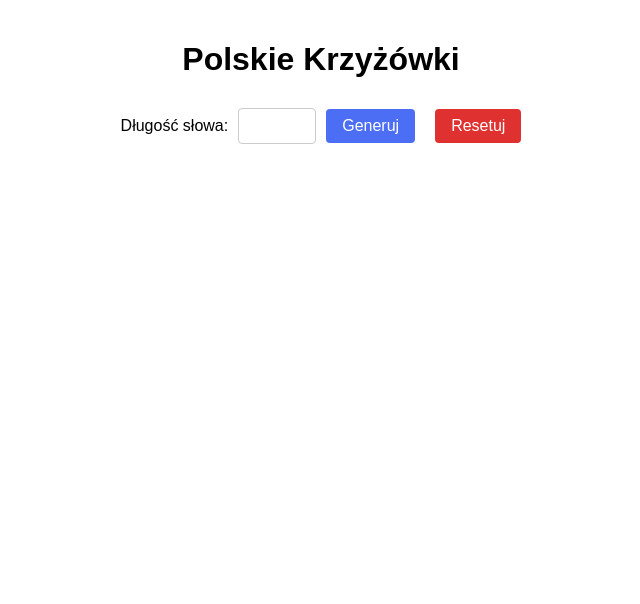
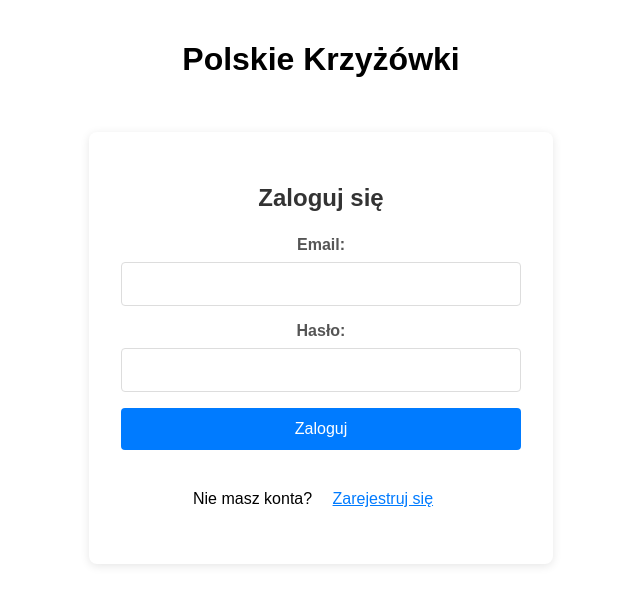
Before and after one commit to jaropis/polish_crosswords, a React (Create React App) app in the folder frontend/: page / in a window 1280 px wide. Shown: the top 604 px of the page, without its empty margins (319-959 px from the left). Built offline with nearby package versions, Linux system fonts and the light colour scheme.

Commit message:
some more authentication logic, still many problems

```diff
--- a/frontend/src/App.css
+++ b/frontend/src/App.css
@@ -114,3 +114,98 @@ button:hover {
   color: #e03131;
   font-weight: bold;
 }
+
+/* Authentication styles */
+.auth-container {
+  display: flex;
+  justify-content: center;
+  align-items: center;
+  min-height: 60vh;
+}
+
+.auth-form {
+  background: white;
+  padding: 2rem;
+  border-radius: 8px;
+  box-shadow: 0 2px 10px rgba(0, 0, 0, 0.1);
+  width: 100%;
+  max-width: 400px;
+}
+
+.auth-form h2 {
+  text-align: center;
+  margin-bottom: 1.5rem;
+  color: #333;
+}
+
+.form-group {
+  margin-bottom: 1rem;
+}
+
+.form-group label {
+  display: block;
+  margin-bottom: 0.5rem;
+  font-weight: bold;
+  color: #555;
+}
+
+.form-group input {
+  width: 100%;
+  padding: 0.75rem;
+  border: 1px solid #ddd;
+  border-radius: 4px;
+  font-size: 1rem;
+  box-sizing: border-box;
+}
+
+.form-group input:focus {
+  outline: none;
+  border-color: #007bff;
+}
+
+.auth-form button[type="submit"] {
+  width: 100%;
+  padding: 0.75rem;
+  background-color: #007bff;
+  color: white;
+  border: none;
+  border-radius: 4px;
+  font-size: 1rem;
+  cursor: pointer;
+  margin-bottom: 1rem;
+}
+
+.auth-form button[type="submit"]:hover:not(:disabled) {
+  background-color: #0056b3;
+}
+
+.auth-form button[type="submit"]:disabled {
+  background-color: #ccc;
+  cursor: not-allowed;
+}
+
+.link-button {
+  background: none;
+  border: none;
+  color: #007bff;
+  cursor: pointer;
+  text-decoration: underline;
+}
+
+.link-button:hover {
+  color: #0056b3;
+}
+
+.logout-button {
+  background-color: #dc3545;
+  color: white;
+  border: none;
+  padding: 0.5rem 1rem;
+  border-radius: 4px;
+  cursor: pointer;
+  margin-left: 1rem;
+}
+
+.logout-button:hover {
+  background-color: #c82333;
+}
--- a/frontend/src/App.js
+++ b/frontend/src/App.js
@@ -1,27 +1,20 @@
 import React, { useState, useEffect } from "react";
 import "./App.css";
 
-function App() {
-  const [wordLength, setWordLength] = useState("");
-  const [letterInputs, setLetterInputs] = useState([]);
-  const [searchResults, setSearchResults] = useState([]);
-  const [isLoading, setIsLoading] = useState(false);
-  const [error, setError] = useState(null);
+const AuthForm = () => {
+  const [email, setEmail] = useState("");
+  const [password, setPassword] = useState("");
 
   // authentication state
-  const [isAuthenticated, setIsAuthenticated] = useState(false);
   const [showLogin, setShowLogin] = useState(true); // true for login, false for register
   const [authLoading, setAuthLoading] = useState(false);
   const [authError, setAuthError] = useState(null);
 
-  // checking authentication status
-  useEffect(() => {
-    const token = localStorage.getItem("accessToken");
-    if (token) {
-      setIsAuthenticated(true);
-    }
-  }, []);
-  // AUTHENTICATION LOGIC
+  const resetForm = () => {
+    setEmail("");
+    setPassword("");
+    setAuthError(null);
+  };
 
   const handleLogin = async (email, password) => {
     setAuthLoading(true);
@@ -44,9 +37,10 @@ function App() {
       const data = await response.json();
 
       // storing tokens in local storage
-      localStorage.setItem("accessToken", data.accessToken);
-      localStorage.setItem("refreshToken", data.refreshToken);
-      setIsAuthenticated(true);
+      localStorage.setItem("accessToken", data.access_token);
+      localStorage.setItem("refreshToken", data.refresh_token);
+      // TUTU fix this
+      // setIsAuthenticated(true);
     } catch (error) {
       setAuthError("Nie udało się zalogować: " + error.message);
     } finally {
@@ -99,10 +93,118 @@ function App() {
       // clearing tokens regardless of API call success
       localStorage.removeItem("accessToken");
       localStorage.removeItem("refreshToken");
-      setIsAuthenticated(false);
+      // setIsAuthenticated(false);
       resetForm();
     }
   };
+
+  const refreshToken = async () => {
+    try {
+      const refreshToken = localStorage.getItem("refreshToken");
+      if (!refreshToken) {
+        return false;
+      }
+
+      const response = await fetch("http://localhost:5000/refresh", {
+        method: "POST",
+        headers: {
+          "Content-Type": "application/json",
+          Authorization: `Bearer ${refreshToken}`,
+        },
+      });
+      if (!response.ok) {
+        return false;
+      }
+
+      const data = await response.json();
+      localStorage.setItem("accessToken", data.access_token);
+      return true;
+    } catch (error) {
+      console.error("Tokenrefresh failed:", error);
+      return false;
+    }
+  };
+
+  const handleSubmit = async (e) => {
+    e.preventDefault();
+    if (showLogin) {
+      await handleLogin(email, password);
+    }
+  };
+  return (
+    <div className="auth-container">
+      <div className="auth-form">
+        <h2>{showLogin ? "Zaloguj się" : "Zarejestruj się"}</h2>
+
+        <form onSubmit={handleSubmit}>
+          <div className="form-group">
+            <label htmlFor="email">Email:</label>
+            <input
+              type="email"
+              id="email"
+              value={email}
+              onChange={(e) => setEmail(e.target.value)}
+              required
+            />
+          </div>
+
+          <div className="form-group">
+            <label htmlFor="password">Hasło:</label>
+            <input
+              type="password"
+              id="password"
+              value={password}
+              onChange={(e) => setPassword(e.target.value)}
+              required
+              minLength="6"
+            />
+          </div>
+
+          <button type="submit" disabled={authLoading}>
+            {authLoading
+              ? "Ładowanie..."
+              : showLogin
+              ? "Zaloguj"
+              : "Zarejestruj"}
+          </button>
+        </form>
+
+        {authError && <p className="error">{authError}</p>}
+
+        <p>
+          {showLogin ? "Nie masz konta? " : "Masz już konto? "}
+          <button
+            type="button"
+            onClick={() => {
+              setShowLogin(!showLogin);
+              setAuthError(null);
+            }}
+            className="link-button"
+          >
+            {showLogin ? "Zarejestruj się" : "Zaloguj się"}
+          </button>
+        </p>
+      </div>
+    </div>
+  );
+};
+function App() {
+  const [wordLength, setWordLength] = useState("");
+  const [letterInputs, setLetterInputs] = useState([]);
+  const [searchResults, setSearchResults] = useState([]);
+  const [isLoading, setIsLoading] = useState(false);
+  const [error, setError] = useState(null);
+  // authentication state
+  const [isAuthenticated, setIsAuthenticated] = useState(false);
+
+  // checking authentication status
+  useEffect(() => {
+    const token = localStorage.getItem("accessToken");
+    if (token) {
+      setIsAuthenticated(true);
+    }
+  }, []);
+
   // BUSINESS LOGIC
   // handling word length input change
   const handleWordLengthChange = (e) => {
@@ -157,7 +259,8 @@ function App() {
         // handling token expiration
         if (response.status === 401) {
           // token might be expired, trying to refresh
-          const refreshSuccess = await refreshToken();
+          // TUTU - fix this
+          const refreshSuccess = false; // await refreshToken();
           if (refreshSuccess) {
             return searchWords();
           } else {
@@ -190,8 +293,18 @@ function App() {
     <div className="App">
       <header className="App-header">
         <h1>Polskie Krzyżówki</h1>
+        {isAuthenticated && (
+          <button
+            onClick={() => console.log("logging out")}
+            className="logout-button"
+          >
+            Wyloguj
+          </button>
+        )}
       </header>
-
+      {!isAuthenticated ? (
+        <AuthForm />
+      ) : (
         <div className="search-container">
           <div className="length-input">
             <label htmlFor="wordLength">Długość słowa:</label>
@@ -219,7 +332,9 @@ function App() {
                       type="text"
                       maxLength="1"
                       value={letter}
-                    onChange={(e) => handleLetterChange(index, e.target.value)}
+                      onChange={(e) =>
+                        handleLetterChange(index, e.target.value)
+                      }
                       className="letter-input"
                     />
                   </div>
@@ -250,6 +365,7 @@ function App() {
               <p>Nie znaleziono słów pasujących do Twoich kryteriów.</p>
             )}
         </div>
+      )}
     </div>
   );
 }
```
Lines whose indentation alone changed are shown as unchanged.
